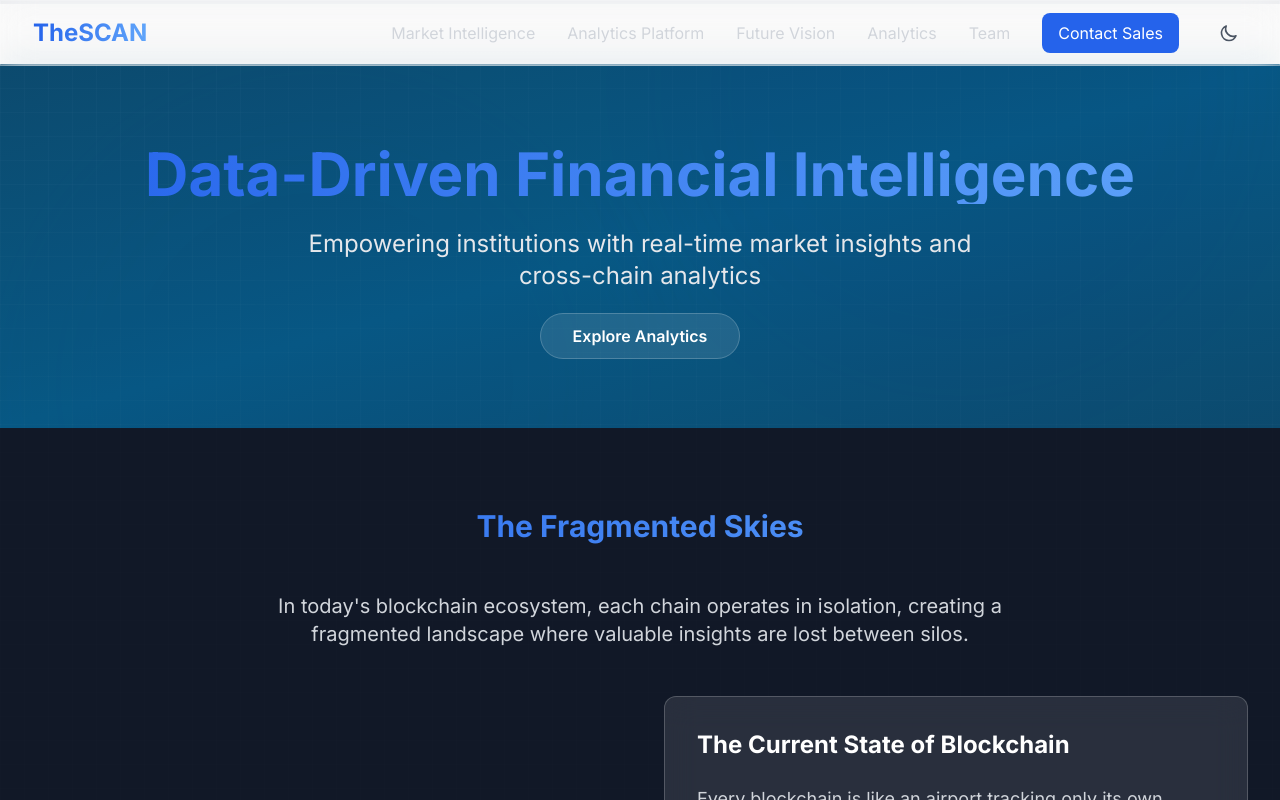
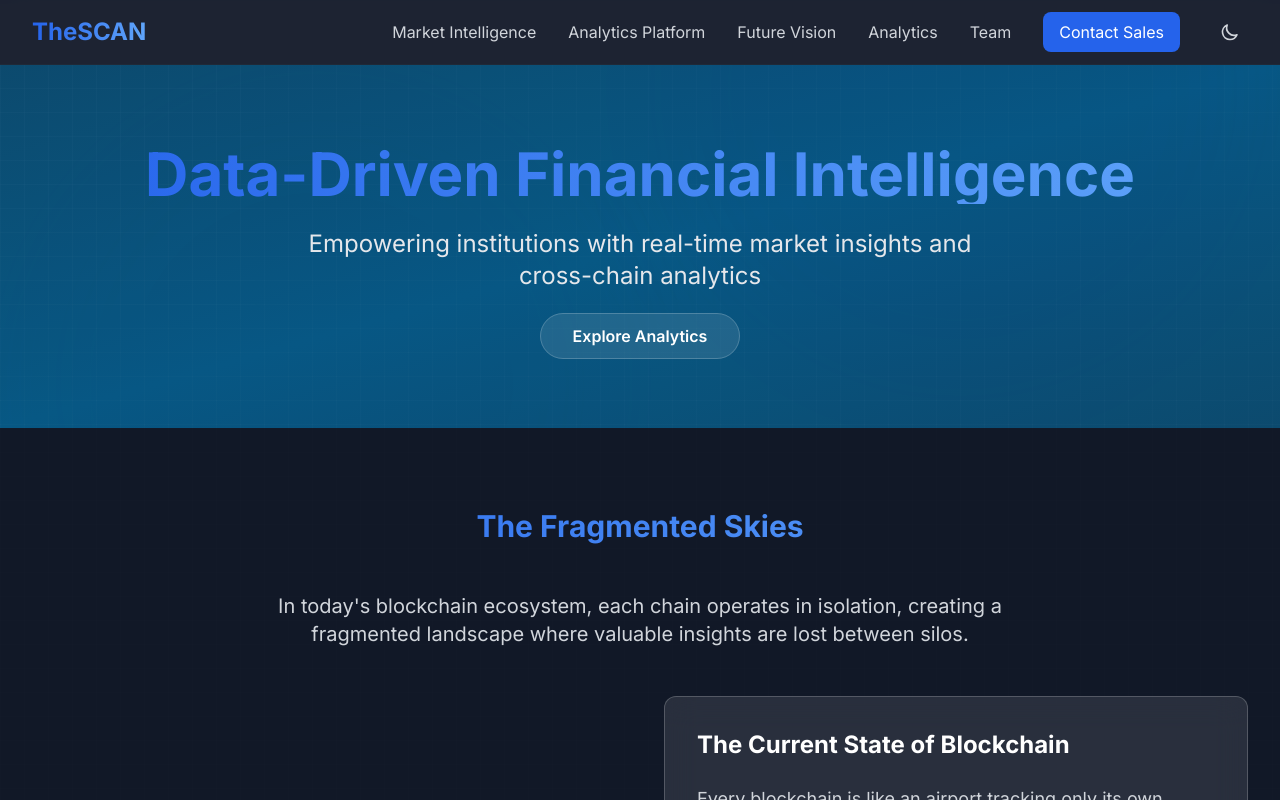
Before and after one commit to Esaslow/theSCAN, a Next.js app: page / in a window 1280 px wide. Shown: the top 800 px of the page. Built offline with nearby package versions, Linux system fonts and the light colour scheme.

Commit message:
fixing styles

```diff
--- a/src/components/Navbar.tsx
+++ b/src/components/Navbar.tsx
@@ -14,7 +14,7 @@ export default function Navbar() {
   return (
     <>
       <ScrollProgress />
-      <nav className="glass-effect fixed w-full z-50">
+      <nav className="fixed w-full z-50 bg-gray-900/95 backdrop-blur-lg border-b border-gray-800">
         <div className="max-w-7xl mx-auto px-4 sm:px-6 lg:px-8">
           <div className="flex justify-between h-16">
             <div className="flex items-center">
@@ -61,7 +61,7 @@ export default function Navbar() {
                     <path strokeLinecap="round" strokeLinejoin="round" strokeWidth={2} d="M12 3v1m0 16v1m9-9h-1M4 12H3m15.364 6.364l-.707-.707M6.343 6.343l-.707-.707m12.728 0l-.707.707M6.343 17.657l-.707.707M16 12a4 4 0 11-8 0 4 4 0 018 0z" />
                   </svg>
                 ) : (
-                  <svg className="w-5 h-5 text-gray-600" fill="none" viewBox="0 0 24 24" stroke="currentColor">
+                  <svg className="w-5 h-5 text-gray-300" fill="none" viewBox="0 0 24 24" stroke="currentColor">
                     <path strokeLinecap="round" strokeLinejoin="round" strokeWidth={2} d="M20.354 15.354A9 9 0 018.646 3.646 9.003 9.003 0 0012 21a9.003 9.003 0 008.354-5.646z" />
                   </svg>
                 )}
```
